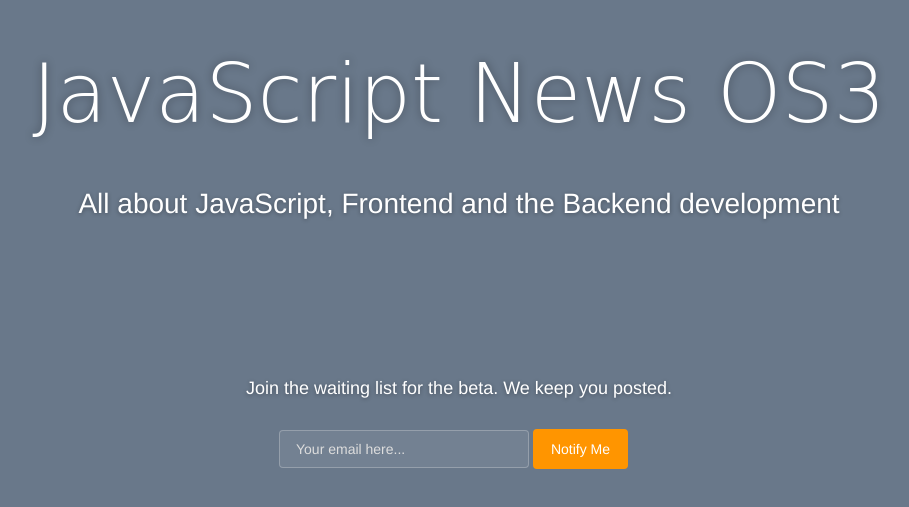
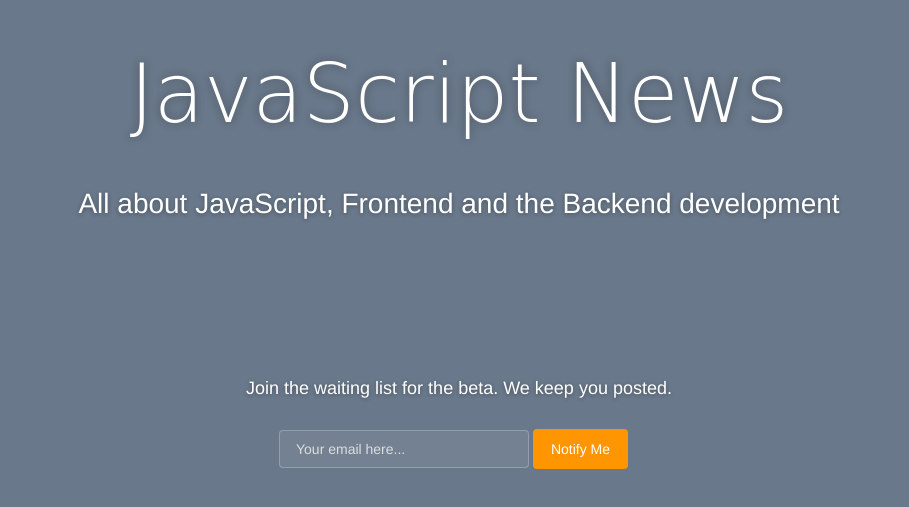
Before and after one commit to markoch/dev-news-os, a website: page public/index.html in a window 1280 px wide. Shown: the part 101-608 px from the top of the page, without its empty margins (181-1090 px from the left). Drawn offline with nearby package versions, Linux system fonts and the light colour scheme; a web font is replaced by a local one.

Commit message:
Another test commit

```diff
--- a/public/index.html
+++ b/public/index.html
@@ -33,7 +33,7 @@
 
     <div class="container">
         <h1 class="logo cursive">
-            JavaScript News OS3
+            JavaScript News
         </h1>
 <!--  H1 can have 2 designs: "logo" and "logo cursive"           -->
 
```
